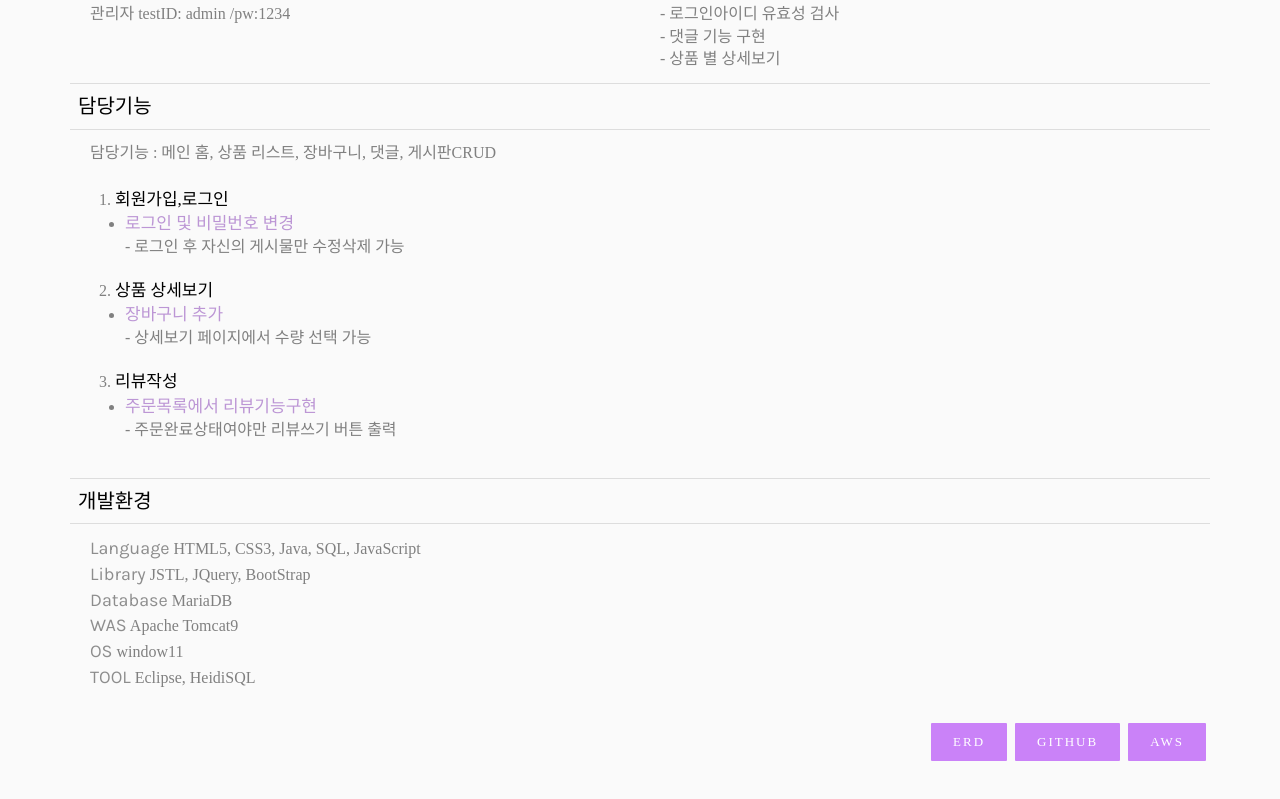
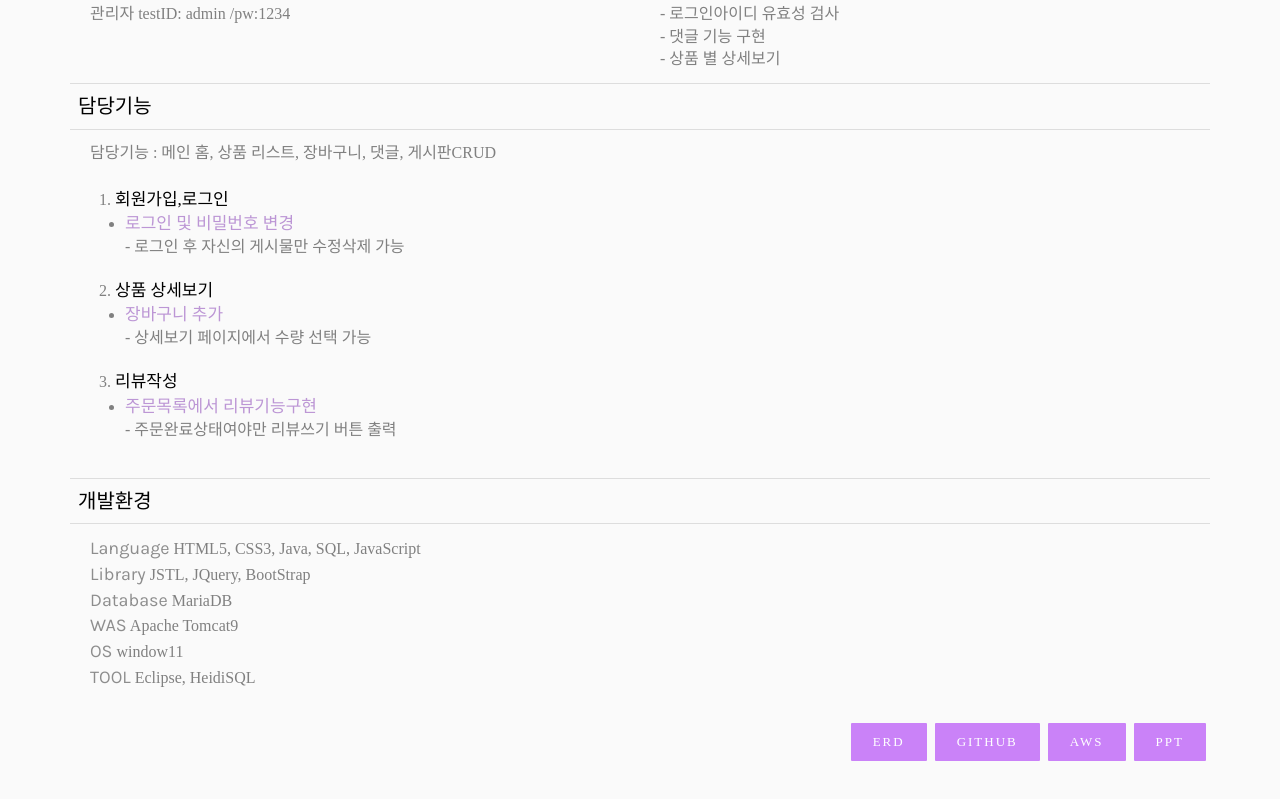
Before and after one commit to taekminjung/taekminjung.github.io, a plain HTML site: page index.html in a window 1280 px wide. Shown: the part 7721-8520 px from the top of the page. Drawn offline with nearby package versions, Linux system fonts and the light colour scheme; a script that the page names is missing; a web font is replaced by a local one.

Commit message:
사진 변경 커밋

```diff
--- a/index.html
+++ b/index.html
@@ -640,7 +640,9 @@
 												<a href="./images/mallERD.png" target="_blank" class="btn btn-primary">ERD</a>
 												<a href="https://github.com/hoe-yun/mall" target="_blank" class="btn btn-primary">Github</a>
 												<a href="http://43.200.98.130:81/mall/home.jsp" target="_blank" class="btn btn-primary">AWS</a>
-											</div>
+												<a href="https://docs.google.com/presentation/d/e/2PACX-1vQzhL_LyloBwimqBzoxYLUy2_2d8ScNwKzwUBS6-Pr6jBUVdxRCVaudZmO9QZ85vA/pub?start=false&loop=false&delayms=3000" target="_blank" class="btn btn-primary">PPT</a>
+
+																					</div>
 										</div>
 									</div>
 								</div>
```
Also changed, not shown: images/diaryERD.png.
